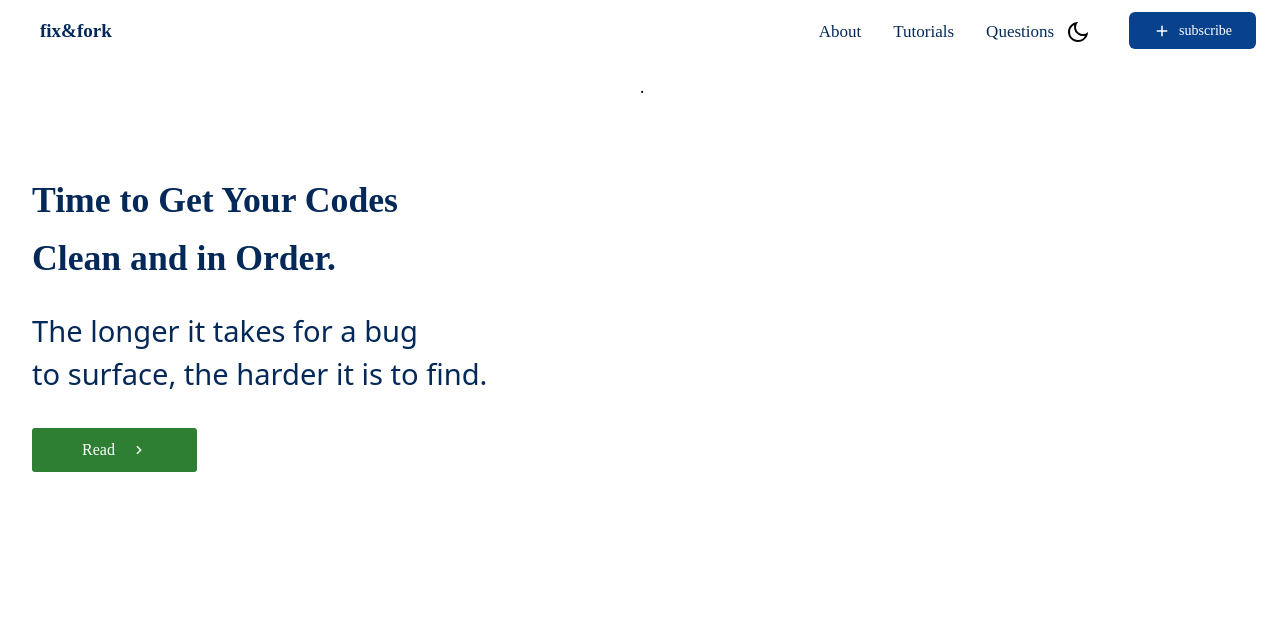
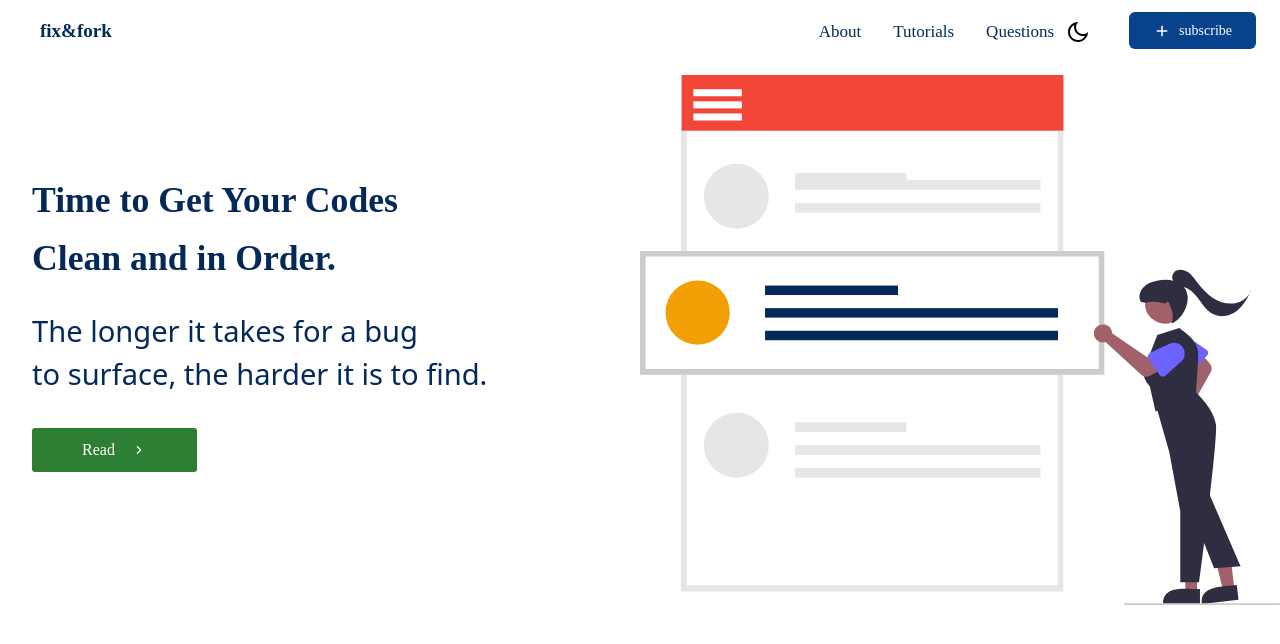
Before and after one commit to ntwari-egide/fix-fork-blogger, an Angular app: page / in a window 1280 px wide. Shown: the top 644 px of the page. Built offline with nearby package versions, Linux system fonts and the light colour scheme.

Commit message:
added welcome-image

```diff
--- a/src/app/welcome-page/welcome-page.component.html
+++ b/src/app/welcome-page/welcome-page.component.html
@@ -6,6 +6,8 @@
             <h3 class="welcome-desc-header">The longer it takes for a bug <br />to surface, the harder it is to find.</h3>
             <button class="flex items-center welcome-read-button"><span>Read</span> <svg class="ml-4" xmlns="http://www.w3.org/2000/svg" viewBox="0 0 24 24" width="16" height="16"><path fill="none" d="M0 0h24v24H0z"/><path d="M13.172 12l-4.95-4.95 1.414-1.414L16 12l-6.364 6.364-1.414-1.414z" fill="rgba(255,255,255,1)"/></svg> </button>
         </div>
-        <div>.</div>
+        <div class="welcome-image">
+            <img src="../../assets/welcome-icon.svg"/>
+        </div>
     </div>
 </div>
```
